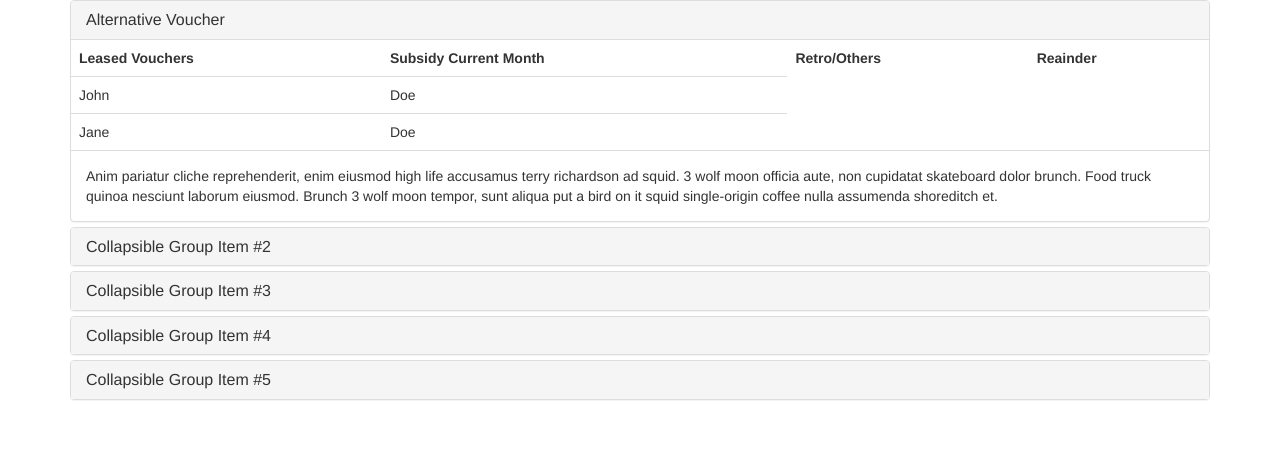
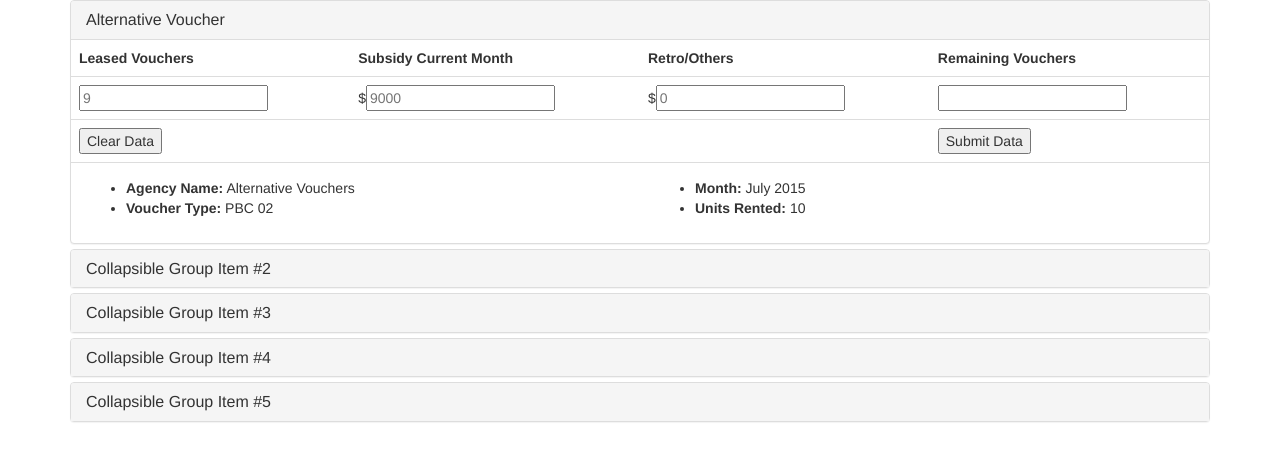
Before and after one commit to mjrouser/voucher-portal, a plain HTML site: page index.html in a window 1280 px wide. Drawn offline with nearby package versions, Linux system fonts and the light colour scheme.

Commit message:
form handlers

```diff
--- /dev/null
+++ b/formhandlers.js
@@ -0,0 +1,12 @@
+'use strict';
+
+$('#submit').click(function(){
+	var left = $('#leased').val()-$('#units').val();
+
+	$('#remainder').val(left);
+});
+
+
+
+
+//-$("#")
--- a/index.html
+++ b/index.html
@@ -2,7 +2,7 @@
  <html class="no-js" lang="en-US">
    <head>
         <link href="https://maxcdn.bootstrapcdn.com/bootstrap/3.3.4/css/bootstrap.min.css" rel="stylesheet">
-
+        <link href="style.css" rel="stylesheet">
    </head>
    <body>
      <div class="container">
@@ -23,19 +23,37 @@
                   <th>Leased Vouchers</th>
                   <th>Subsidy Current Month</th>
                   <th>Retro/Others</th>
-                  <th>Reainder</th>
+                  <th>Remaining Vouchers</th>
                 </tr>
                 <tr>
-                  <td>John</td>
-                  <td>Doe</td>
+                  <td><input type="number" name="" value="" placeholder="9" id="leased"></td>
+                  <td><span class="currencyInput">$<input type="number" name="" value="" placeholder="9000" id="thisMonth"></span></td>
+                  <td><span class="currencyInput">$<input type="number" name="" value="" placeholder="0" id="others"></span></td>
+                  <td><input type="number" name="" value="" placeholder="" readonly id="remainder"></td>
                 </tr>
                 <tr>
-                  <td>Jane</td>
-                  <td>Doe</td>
+                  <td><input type="button" name="" value="Clear Data"></td>
+                  <td></td>
+                  <td></td>
+                  <td><input type="button" name="" value="Submit Data" id="submit"></td>
                 </tr>
             </table>
             <div class="panel-body">
-        Anim pariatur cliche reprehenderit, enim eiusmod high life accusamus terry richardson ad squid. 3 wolf moon officia aute, non cupidatat skateboard dolor brunch. Food truck quinoa nesciunt laborum eiusmod. Brunch 3 wolf moon tempor, sunt aliqua put a bird on it squid single-origin coffee nulla assumenda shoreditch et.
+                <div class="row">
+                	<div class="col-md-6">
+                		<ul>
+                			<li><span class="bold-text">Agency Name:</span> Alternative Vouchers</li>
+                			<li><span class="bold-text">Voucher Type:</span> PBC 02</li>
+                		</ul>
+                	</div>
+                	<div class="col-md-6">
+                		<ul>
+                			<li><span class="bold-text">Month:</span> July 2015</li>
+                			<li value="10" id="units"><span class="bold-text">Units Rented:</span> 10</li>
+                		</ul>
+                	</div>
+                </div>
+                <div class="row"></div>
           </div>
         </div>
       </div>
@@ -99,5 +117,6 @@
   </div><!--/container-->
            <script src="http://code.jquery.com/jquery-2.1.4.min.js">    </script>
   	    <script src="https://maxcdn.bootstrapcdn.com/bootstrap/3.3.4/js/bootstrap.min.js">    </script>
+  	    <script src="formhandlers.js"></script>
       </body>
     </html>
--- /dev/null
+++ b/style.css
@@ -0,0 +1,3 @@
+.bold-text{
+	font-weight: bold;
+}
```
